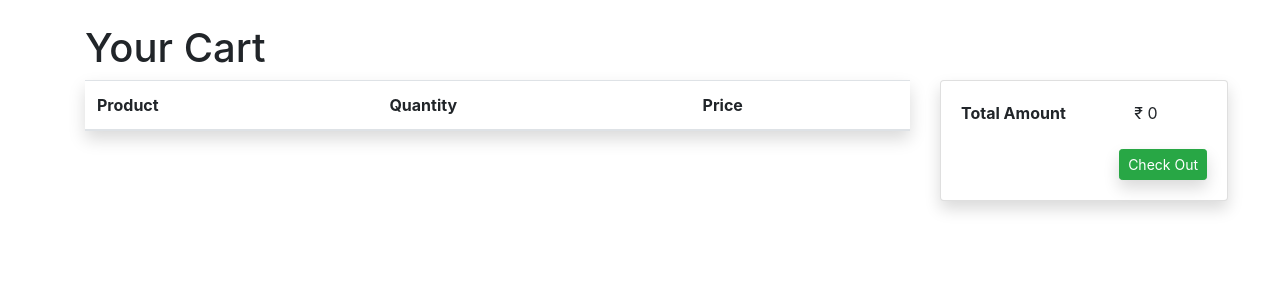
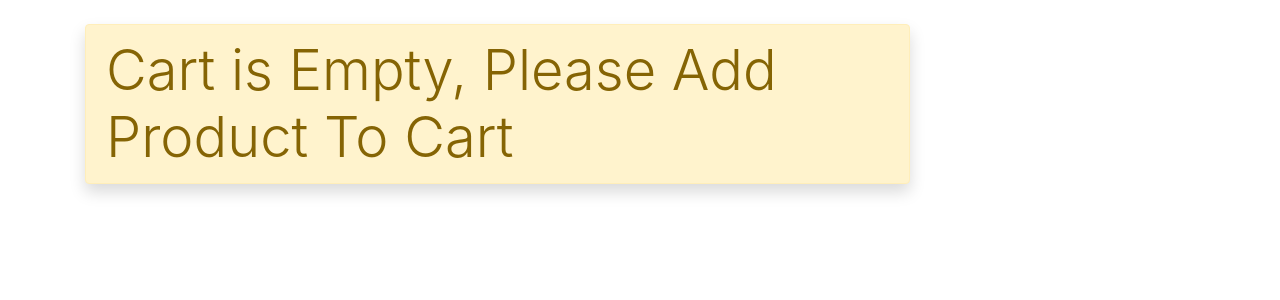
Before and after one commit to sudhirkumar111/shopkart, a Django app: page /show-cart/ in a window 1280 px wide. Shown: the part 73-373 px from the top of the page. Run offline with Django 4.2, Linux system fonts and the light colour scheme; a user stored in the database is signed in; data comes from the database, SQL or seed files in the repository; both versions use the stored data as it was after the commit; lists and menus that the app fills with data are empty; some libraries are stand-ins or nearby versions.

Commit message:
Cart Customization

```diff
--- a/app1/templates/cart.html
+++ b/app1/templates/cart.html
@@ -4,28 +4,38 @@
 
 
 <div class="container mt-4">
-    <h1>Your Cart</h1>
+
+
     <div class="row">
         <div class="col-lg-9">
 
     {% if request.user.is_authenticated %}
 
 
+     {% if cart %}
+     <h1>Your Cart</h1>
     <table class="table shadow" style="width: 100%;">
         <thead>
             <tr>
                 <th>Product</th>
                 <th>Quantity</th>
-                <th>Price</th>
+                <th>Price </th>
+                <th></th>
             </tr>
         </thead>
-        <tbody >{% for cart in cart %}
+        <tbody >
+
+            {% for cart in cart %}
             <tr>
                 <td><img style="width:50px;height: 60px;"src="{{cart.product.img.url}}" alt=""><br><small>{{cart.product.name}}</small></td>
                 <td>{{cart.quantity}}</td>
-                <td>₹ {{cart.product.price}}</td>
+                <td>₹ {{cart.product.price}} </td>
+                <td><a class= "btn btn-danger" href="{% url 'delete_cart_product' cart.id %}">Remove</a></td>
             </tr>
             {% endfor %}
+            {% else %}
+            <h1 class="display-4 alert alert-warning shadow">Cart is Empty, Please Add Product To Cart</h1>
+            {% endif %}
         </tbody>
     </table>{% else %}
     <div class="card mx-auto mt-5 shadow" style="width: 35rem;">
@@ -38,7 +48,7 @@
       </div>
        {% endif %}
         </div>
-
+        {% if cart %}
         <div class="col-lg-3">
             <div class="card shadow" style="width: 18rem;">
                 <div class="card-body">
@@ -49,7 +59,7 @@
                 </div>
             </div>
 
-        </div>
+        </div>{% endif %}
     </div>
 
 
--- a/app1/views.py
+++ b/app1/views.py
@@ -155,6 +155,14 @@ def delet_address(request,id):
         messages.error(request, "Address Deleted Successfully")
         return HttpResponseRedirect('/address/')
 
+def delete_cart_product(request,id):
+    if request.user.is_authenticated:
+        product = Cart.objects.filter(user=request.user).get(id=id)
+
+        product.delete()
+        # messages.error(request, "Address Deleted Successfully")
+        return HttpResponseRedirect('/show-cart/')
+
 
 def user_profile(request,id):
     user = User.objects.get(id=id)
--- a/ecom/urls.py
+++ b/ecom/urls.py
@@ -46,6 +46,7 @@ urlpatterns = [
     path('payment/', views.payment_view,name='payment'),
     path('address/', views.address_view,name='address'),
     path('delete/<id>/', views.delet_address,name='delete'),
+    path('delete-cart-product/<id>/', views.delete_cart_product,name='delete_cart_product'),
     path('profile/<id>/', views.user_profile,name='profile'),
     path('product-detail/<pk>/', views.product_detail.as_view(),name='product-detail')
 
```
Also changed, not shown: app1/templates/shipping.html (+32 -4 lines), ecom/db.sqlite3.
